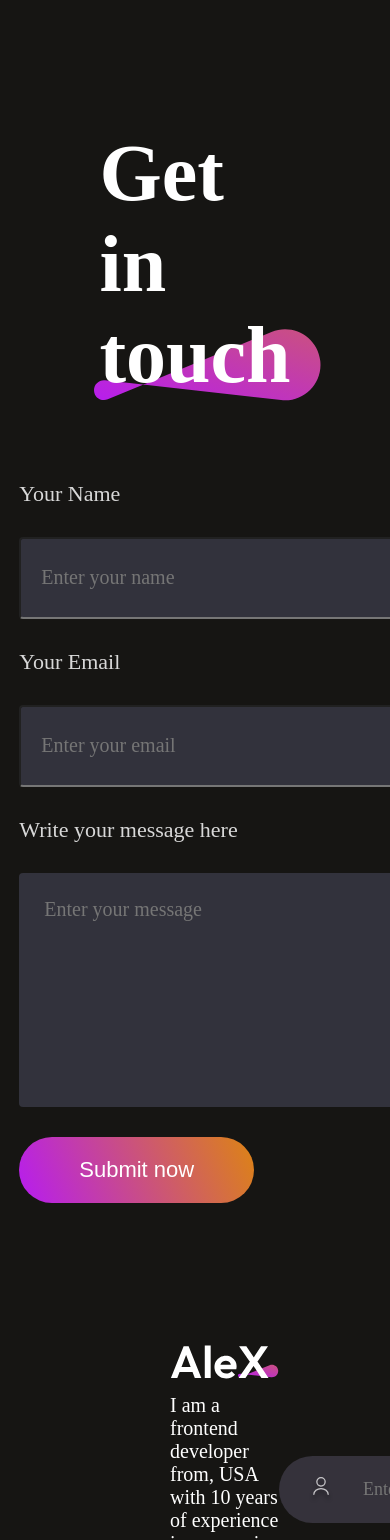
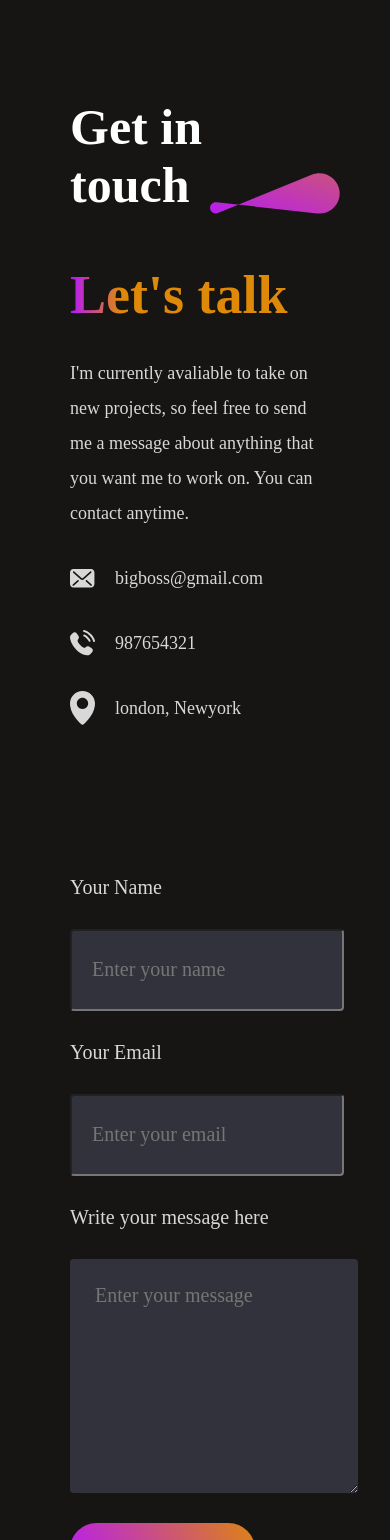
Before and after one commit to Bigyanhub/react_portfolio, a React app: page / in a window 390 px wide. Shown: the part 4628-6168 px from the top of the page. Built offline with nearby package versions, Linux system fonts and the light colour scheme; the HTML template or start-up script is replaced by a standard one.

Commit message:
Enhance mobile responsiveness for Contact component styles

```diff
--- a/src/Components/Contact/Contact.css
+++ b/src/Components/Contact/Contact.css
@@ -193,3 +193,53 @@
   padding: 0 0 0 15px;
   line-height: 1;
 }
+
+@media(max-width:768px){
+  .contact{
+    gap: 50px;
+    margin: 50px 70px;
+    align-items: start;
+  }
+  .contact-title h1{
+    padding: 0;
+    font-size: 50px;
+    font-weight: 600;
+  }
+  .contact-title img{
+    width: 130px;
+    margin-right: -20px;
+  }
+
+  .contact-section{
+    flex-direction: column;
+  }
+  .contact-left h1{
+    font-size: 54px;
+  }
+  .contact-left p{
+    font-size: 18px;
+  }
+  .contact-detail{
+    gap: 20px;
+  }
+  .contact-detail img{
+    width: 25px;
+  }
+  .contact-right label{
+    font-size: 20px;
+  }
+  .contact-right input{
+    width: 100%;
+    font-size: 20px;
+  }
+  .contact-right textarea{
+    width: 95%;
+    font-size: 20px;
+  }
+  .contact-submit{
+    font-size: 20px;
+    padding: 15px 40px;
+  }
+
+
+}
--- a/src/Components/MyWork/MyWork.css
+++ b/src/Components/MyWork/MyWork.css
@@ -30,22 +30,22 @@
   gap: 40px;
 }
 
-.mywork-container img{
-    box-sizing: border-box;
-    width: 419px;
-    height: 280px;
-    transition: 0.3s;
-    cursor: pointer;
+.mywork-container img {
+  box-sizing: border-box;
+  width: 419px;
+  height: 280px;
+  transition: 0.3s;
+  cursor: pointer;
 }
 
-.mywork-container img:hover{
-  transform: scale(1.10);
+.mywork-container img:hover {
+  transform: scale(1.1);
   border: 4px solid #ff00ff;
   border-radius: 10px;
   transition: 0.3s;
 }
 
-.mywork-showmore{
+.mywork-showmore {
   display: flex;
   gap: 15px;
   border: 2px solid white;
@@ -58,40 +58,39 @@
   cursor: pointer;
 }
 
-.mywork-showmore:hover{
+.mywork-showmore:hover {
   gap: 30px;
   transform: 0.6s;
 }
 
-@media(max-width: 768px){
-  .mywork{
+@media (max-width: 768px) {
+  .mywork {
     gap: 50px;
     margin: 50px 70px;
     align-items: start;
   }
-  .mywork-title h1{
+  .mywork-title h1 {
     padding: 0;
     font-size: 50px;
     font-weight: 600;
   }
-  .mywork-title img{
+  .mywork-title img {
     width: 130px;
     right: -20px;
   }
-  .mywork-container{
+  .mywork-container {
     grid-template-columns: 1fr 1fr;
     gap: 30px;
   }
 
-  .mywork-container img{
+  .mywork-container img {
     width: 100%;
     height: 100%;
   }
 
-  .mywork-showmore{
+  .mywork-showmore {
     padding: 20px 40px;
     font-size: 18px;
     margin: 50px auto;
   }
-
 }
```
